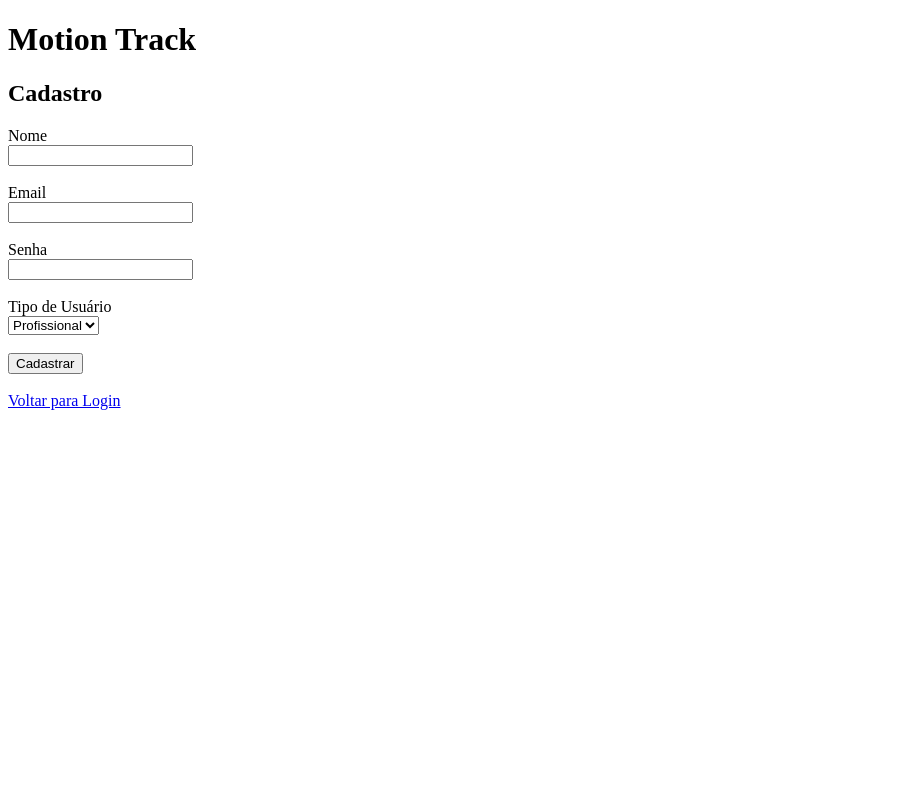
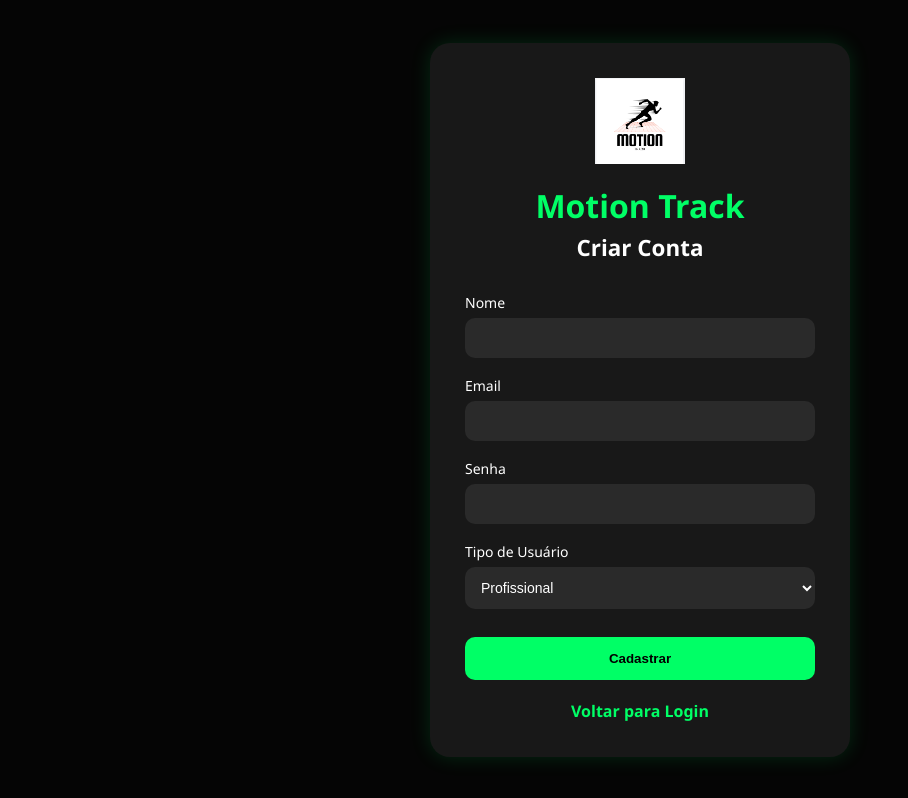
Before and after one commit to otaviocomparut/motion_track, a plain HTML site: page cadastro.html in a window 1280 px wide. Shown: the whole page, without its empty margins (0-908 px from the left). Drawn offline with Linux system fonts and the light colour scheme.

Commit message:
correção de erros

```diff
--- a/cadastro.html
+++ b/cadastro.html
@@ -2,50 +2,244 @@
 <html lang="pt-BR">
 
 <head>
+
     <meta charset="UTF-8">
+
+    <meta name="viewport"
+          content="width=device-width, initial-scale=1.0">
+
     <title>Motion Track - Cadastro</title>
+
+    <script type="module" src="auth.js"></script>
+
+    <style>
+
+        *{
+            margin:0;
+            padding:0;
+            box-sizing:border-box;
+        }
+
+        body{
+
+            min-height:100vh;
+
+            display:flex;
+
+            justify-content:center;
+
+            align-items:center;
+
+            background:#050505;
+
+            font-family:
+            "Segoe UI",
+            sans-serif;
+
+            padding:20px;
+
+        }
+
+        .cadastro-container{
+
+            width:100%;
+
+            max-width:420px;
+
+            background:#181818;
+
+            border-radius:20px;
+
+            padding:35px;
+
+            box-shadow:
+            0 0 20px rgba(0,255,100,.15);
+
+        }
+
+        .logo{
+
+            width:90px;
+
+            display:block;
+
+            margin:0 auto 20px;
+
+        }
+
+        h1{
+
+            text-align:center;
+
+            color:#00ff66;
+
+            font-size:2rem;
+
+            margin-bottom:5px;
+
+        }
+
+        h2{
+
+            text-align:center;
+
+            color:white;
+
+            font-size:1.4rem;
+
+            margin-bottom:30px;
+
+        }
+
+        form{
+
+            display:flex;
+
+            flex-direction:column;
+
+        }
+
+        label{
+
+            color:white;
+
+            margin-bottom:6px;
+
+            font-size:14px;
+
+        }
+
+        input,
+        select{
+
+            width:100%;
+
+            padding:12px;
+
+            margin-bottom:18px;
+
+            border:none;
+
+            border-radius:10px;
+
+            background:#2a2a2a;
+
+            color:white;
+
+            font-size:14px;
+
+        }
+
+        input:focus,
+        select:focus{
+
+            outline:2px solid #00ff66;
+
+        }
+
+        button{
+
+            width:100%;
+
+            border:none;
+
+            border-radius:10px;
+
+            padding:14px;
+
+            margin-top:10px;
+
+            background:#00ff66;
+
+            color:black;
+
+            font-weight:bold;
+
+            cursor:pointer;
+
+            transition:.3s;
+
+        }
+
+        button:hover{
+
+            background:#00dd55;
+
+            transform:translateY(-2px);
+
+        }
+
+        .login-link{
+
+            display:block;
+
+            text-align:center;
+
+            margin-top:20px;
+
+            color:#00ff66;
+
+            text-decoration:none;
+
+            font-weight:bold;
+
+        }
+
+        .login-link:hover{
+
+            text-decoration:underline;
+
+        }
+
+    </style>
+
 </head>
 
 <body>
 
+    <div class="cadastro-container">
+
+        <img
+            src="imagens do site e logos/logo.svg.png"
+            alt="Motion Track"
+            class="logo">
+
         <h1>Motion Track</h1>
 
-    <h2>Cadastro</h2>
+        <h2>Criar Conta</h2>
 
         <form id="cadastroForm">
 
-        <label>Nome</label>
-        <br>
+            <label for="nome">
+                Nome
+            </label>
+
             <input
                 type="text"
                 id="nome"
-            required
-        >
+                required>
 
-        <br><br>
+            <label for="emailCadastro">
+                Email
+            </label>
 
-        <label>Email</label>
-        <br>
             <input
                 type="email"
                 id="emailCadastro"
-            required
-        >
+                required>
 
-        <br><br>
+            <label for="senhaCadastro">
+                Senha
+            </label>
 
-        <label>Senha</label>
-        <br>
             <input
                 type="password"
                 id="senhaCadastro"
-            required
-        >
+                required>
 
-        <br><br>
-
-        <label>Tipo de Usuário</label>
-        <br>
+                <label for="tipoUsuario">
+    Tipo de Usuário
+</label>
 
 <select id="tipoUsuario">
 
@@ -59,21 +253,21 @@
 
 </select>
 
-        <br><br>
-
             <button type="submit">
                 Cadastrar
             </button>
 
         </form>
 
-    <br>
+        <a
+            href="login.html"
+            class="login-link">
 
-    <a href="login.html">
             Voltar para Login
+
         </a>
 
-    <script type="module" src="auth.js"></script>
+    </div>
 
 </body>
 
```
Lines whose indentation alone changed are shown as unchanged.
